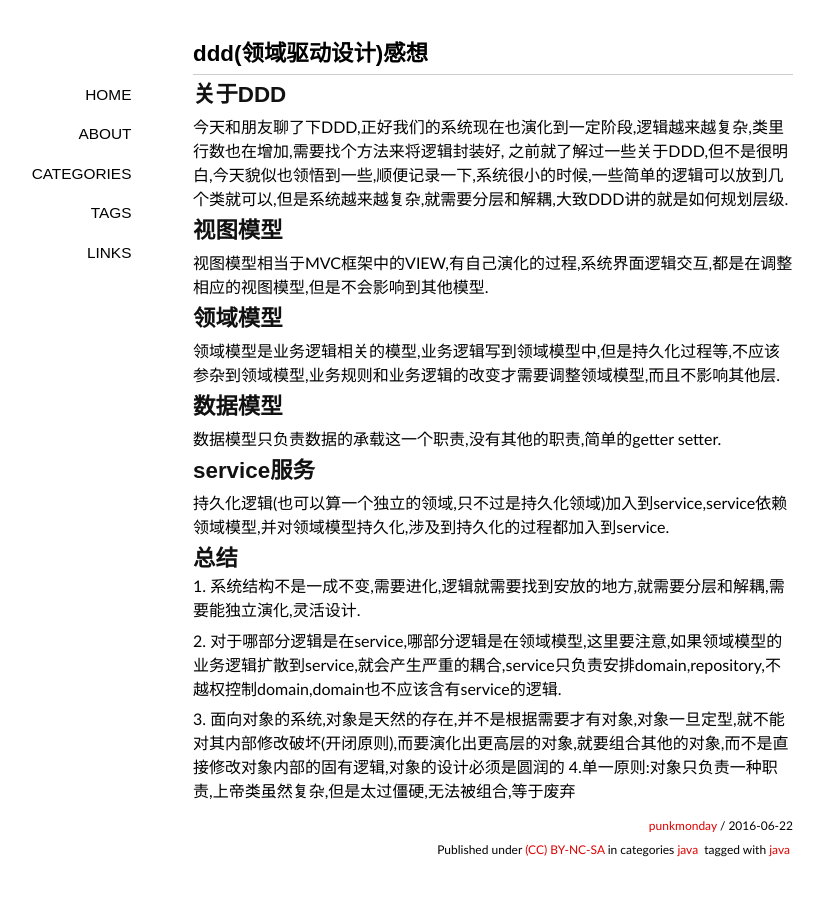
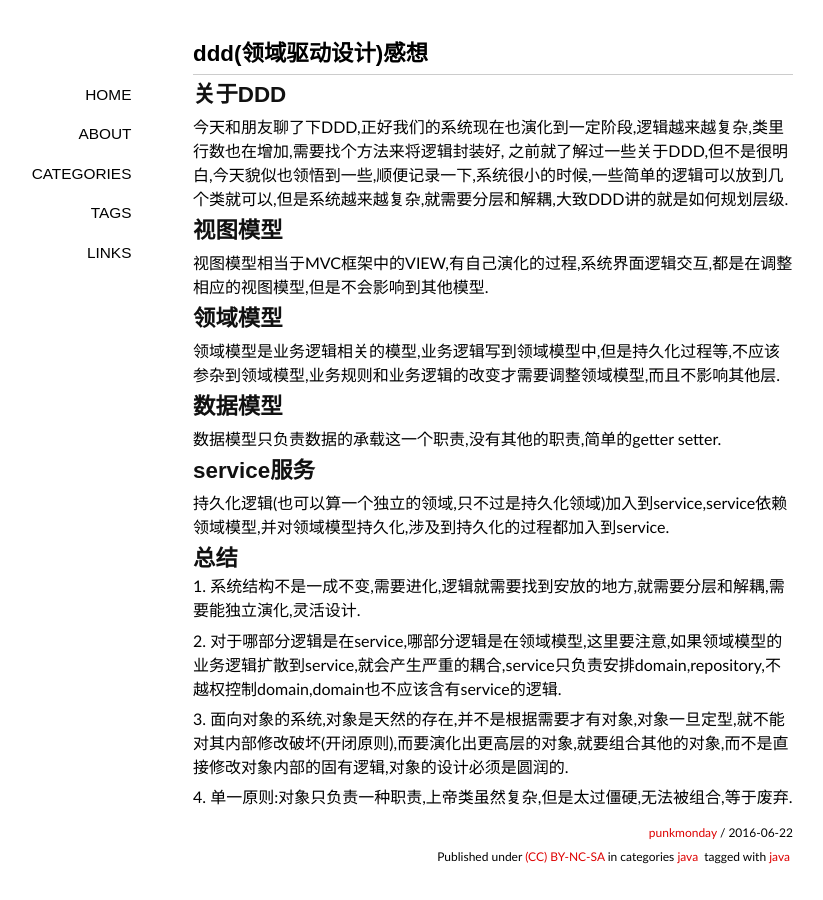
Before and after one commit to punkmonday/punkmonday.github.io, a Jekyll site: the page built from _posts/2016-06-22-ddd.md, in a window 1280 px wide. Shown: the whole page, without its empty margins (147-970 px from the left). Built offline with Jekyll 4.4.1, drawn with Linux system fonts in a browser that asks for light colours; some web fonts are replaced; comment, search, counter and statistics services are not loaded.

Commit message:
Updated 2016-06-22-ddd.md

```diff
--- a/_posts/2016-06-22-ddd.md
+++ b/_posts/2016-06-22-ddd.md
@@ -33,5 +33,5 @@ tag:
 
 1. 系统结构不是一成不变,需要进化,逻辑就需要找到安放的地方,就需要分层和解耦,需要能独立演化,灵活设计.
 2. 对于哪部分逻辑是在service,哪部分逻辑是在领域模型,这里要注意,如果领域模型的业务逻辑扩散到service,就会产生严重的耦合,service只负责安排domain,repository,不越权控制domain,domain也不应该含有service的逻辑.
-3. 面向对象的系统,对象是天然的存在,并不是根据需要才有对象,对象一旦定型,就不能对其内部修改破坏(开闭原则),而要演化出更高层的对象,就要组合其他的对象,而不是直接修改对象内部的固有逻辑,对象的设计必须是圆润的
-4.单一原则:对象只负责一种职责,上帝类虽然复杂,但是太过僵硬,无法被组合,等于废弃
+3. 面向对象的系统,对象是天然的存在,并不是根据需要才有对象,对象一旦定型,就不能对其内部修改破坏(开闭原则),而要演化出更高层的对象,就要组合其他的对象,而不是直接修改对象内部的固有逻辑,对象的设计必须是圆润的.
+4. 单一原则:对象只负责一种职责,上帝类虽然复杂,但是太过僵硬,无法被组合,等于废弃.
```
